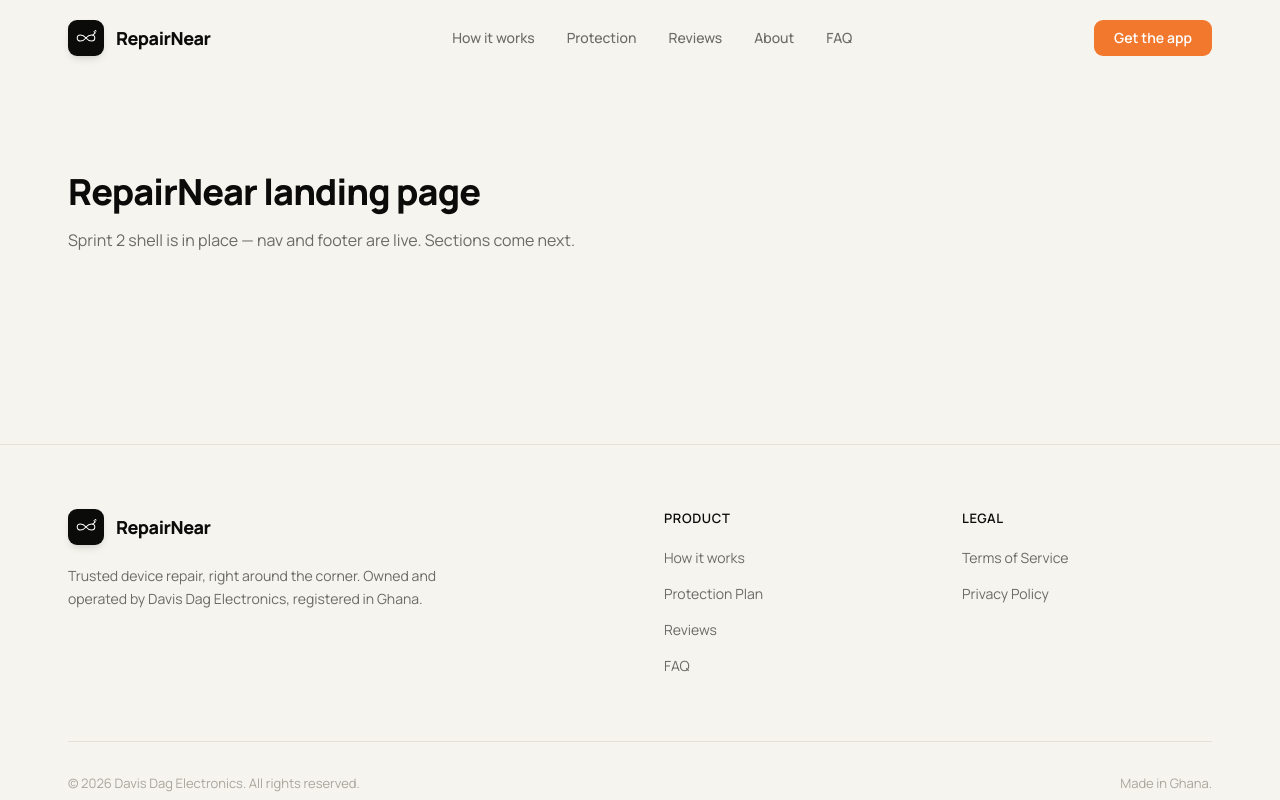
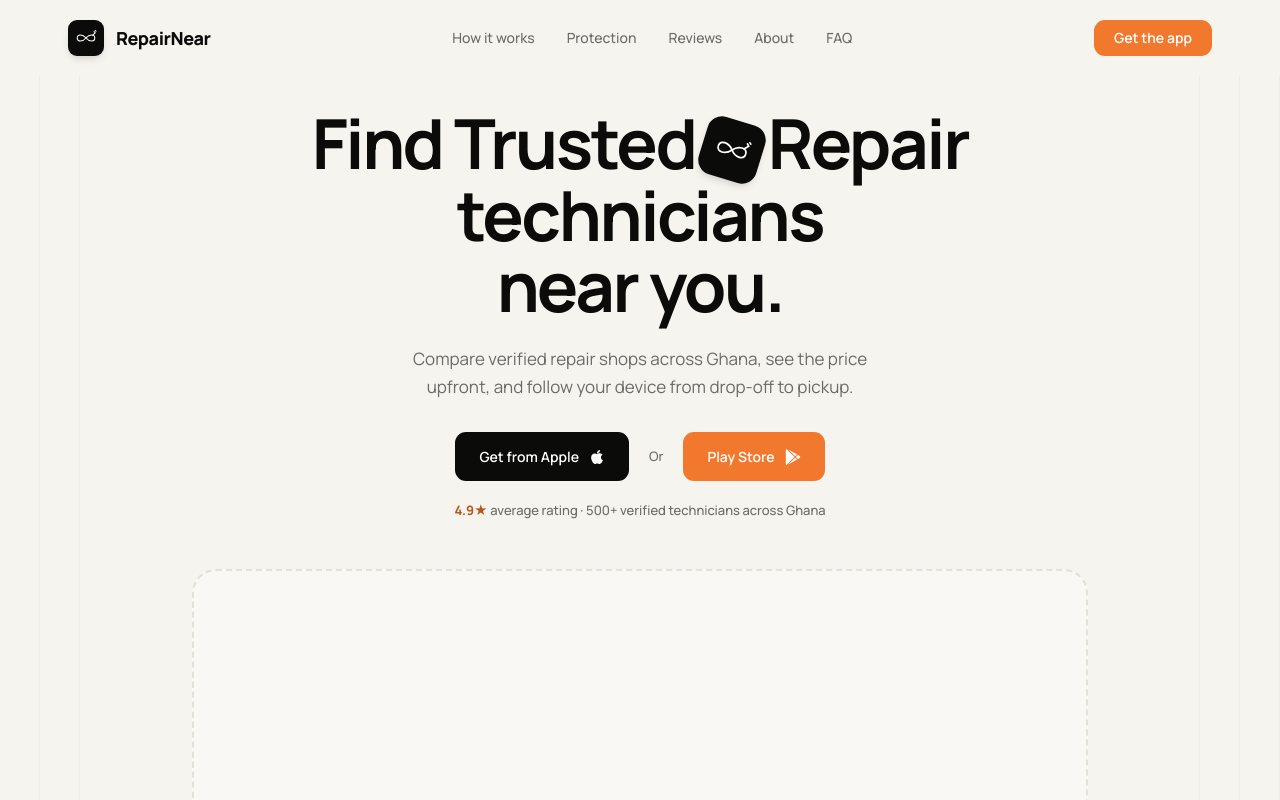
Before and after one commit to RepairNear/RepairNear-landingpage, a Next.js app: page / in a window 1280 px wide. Shown: the top 800 px of the page. Built offline with nearby package versions, Linux system fonts and the light colour scheme.

Commit message:
chore: sprint 3 - hero section completed

```diff
--- a/app/page.tsx
+++ b/app/page.tsx
@@ -1,20 +1,13 @@
 import Nav from "@/components/nav";
 import Footer from "@/components/footer";
+import Hero from "@/components/sections/hero";
 
 export default function Home() {
   return (
     <>
       <Nav />
       <main>
-        <div className="container-page py-24">
-          <h1 className="text-4xl font-extrabold tracking-tight">
-            RepairNear landing page
-          </h1>
-          <p className="mt-4 text-ink-soft">
-            Sprint 2 shell is in place — nav and footer are live. Sections come
-            next.
-          </p>
-        </div>
+        <Hero />
       </main>
       <Footer />
     </>
--- a/components/nav.tsx
+++ b/components/nav.tsx
@@ -34,7 +34,7 @@ export default function Nav() {
 
         <a
           href="#"
-          className="inline-flex px-5 py-2 text-sm font-semibold rounded-[9px] bg-accent text-white transition-colors hover:bg-accent-deep"
+          className="inline-flex px-5 py-2 text-sm font-semibold rounded-[11px] bg-accent text-white transition-colors hover:bg-accent-deep"
         >
           Get the app
         </a>
--- /dev/null
+++ b/components/sections/hero.tsx
@@ -0,0 +1,95 @@
+import Image from "next/image";
+import { LogoMark } from "@/components/ui/logo";
+
+export default function Hero() {
+  return (
+    <section className="relative overflow-hidden pt-4 md:pt-8 pb-16">
+      <div
+        className="absolute inset-0 stripes-bg opacity-55 pointer-events-none"
+        aria-hidden
+      />
+      <div
+        className="absolute top-0 bottom-0 left-[8%] right-[8%] bg-[color:var(--color-bg)] pointer-events-none"
+        aria-hidden
+      />
+
+      <div className="container-page relative z-10 text-center">
+        <h1 className="mx-auto max-w-[1000px] text-[40px] sm:text-[54px] md:text-[69px] font-bold tracking-[-0.035em] leading-[1.02]">
+          Find Trusted
+          <LogoMark size={60} className="align-middle mx-1.5 rounded-[18px] -rotate-[-17deg]" />
+          Repair technicians
+          <br />
+          near you.
+        </h1>
+
+        <p className="mx-auto mt-6 max-w-[520px] text-[17px] text-[color:var(--color-ink-soft)] leading-relaxed">
+          Compare verified repair shops across Ghana, see the price upfront,
+          and follow your device from drop-off to pickup.
+        </p>
+
+        <div className="mt-8 flex justify-center items-center gap-5 flex-wrap">
+          <a
+            href="#"
+            className="inline-flex items-center gap-2.5 bg-[color:var(--color-ink)] text-white px-6 py-3.5 rounded-[11px] text-[14px] font-semibold"
+          >
+            Get from Apple
+            <svg
+              width={16}
+              height={16}
+              viewBox="0 0 384 512"
+              fill="currentColor"
+              xmlns="http://www.w3.org/2000/svg"
+            >
+              <path d="M318.7 268.7c-.2-36.7 16.4-64.4 50-84.8-18.8-26.9-47.2-41.7-84.7-44.6-35.5-2.8-74.3 20.7-88.5 20.7-15 0-49.4-19.7-76.4-19.7C63.3 141.2 4 184.8 4 273.5q0 39.3 14.4 81.2c12.8 36.7 59 126.7 107.2 125.2 25.2-.6 43-17.9 75.8-17.9 31.8 0 48.3 17.9 76.4 17.9 48.6-.7 90.4-82.5 102.6-119.3-65.2-30.7-61.7-90-61.7-91.9zm-56.6-164.2c27.3-32.4 24.8-61.9 24-72.5-24.1 1.4-52 16.4-67.9 34.9-17.5 19.8-27.8 44.3-25.6 71.9 26.1 2 49.9-11.4 69.5-34.3z" />
+            </svg>
+          </a>
+
+          <span className="text-[13px] font-medium text-[color:var(--color-ink-soft)]">
+            Or
+          </span>
+
+          <a
+            href="#"
+            className="inline-flex items-center gap-2.5 bg-[color:var(--color-accent)] text-white hover:bg-accent-deep px-6 py-3.5 rounded-[11px] text-[14px] font-semibold"
+          >
+            Play Store
+            <svg
+              width={16}
+              height={16}
+              viewBox="0 0 512 512"
+              fill="currentColor"
+              xmlns="http://www.w3.org/2000/svg"
+            >
+              <path d="M325.3 234.3L104.6 13l280.8 161.2-60.1 60.1zM47 0C34 6.8 25.3 19.2 25.3 35.3v441.3c0 16.1 8.7 28.5 21.7 35.3l256.6-256L47 0zm425.2 225.6l-58.9-34.1-65.7 64.5 65.7 64.5 60.1-34.1c18-14.3 18-46.5-1.2-60.8zM104.6 499l280.8-161.2-60.1-60.1L104.6 499z" />
+            </svg>
+          </a>
+        </div>
+
+        <p className="mt-5 text-[13px] font-medium text-[color:var(--color-ink-soft)]">
+          <span className="font-bold text-[color:var(--color-accent-deep)]">
+            4.9&#9733;
+          </span>{" "}
+          average rating &middot; 500+ verified technicians across Ghana
+        </p>
+
+        <div className="mt-10 md:mt-12 relative">
+          <div className="mx-auto max-w-4xl aspect-[16/9] rounded-3xl border-2 border-dashed border-[color:var(--color-line)] bg-white/40 flex items-center justify-center text-[color:var(--color-ink-muted)] text-sm text-center px-6">
+            Your three-phone composition drops in here &rarr;{" "}
+            public/hero-phones.png (transparent PNG, 2x or 3x)
+          </div>
+          {/* When public/hero-phones.png exists, replace the placeholder div above with this: */}
+          {/*
+          <Image
+            src="/hero-phones.png"
+            alt="RepairNear app on three phones"
+            width={1200}
+            height={900}
+            priority
+            className="mx-auto max-w-4xl w-full h-auto"
+          />
+          */}
+        </div>
+      </div>
+    </section>
+  );
+}
```
